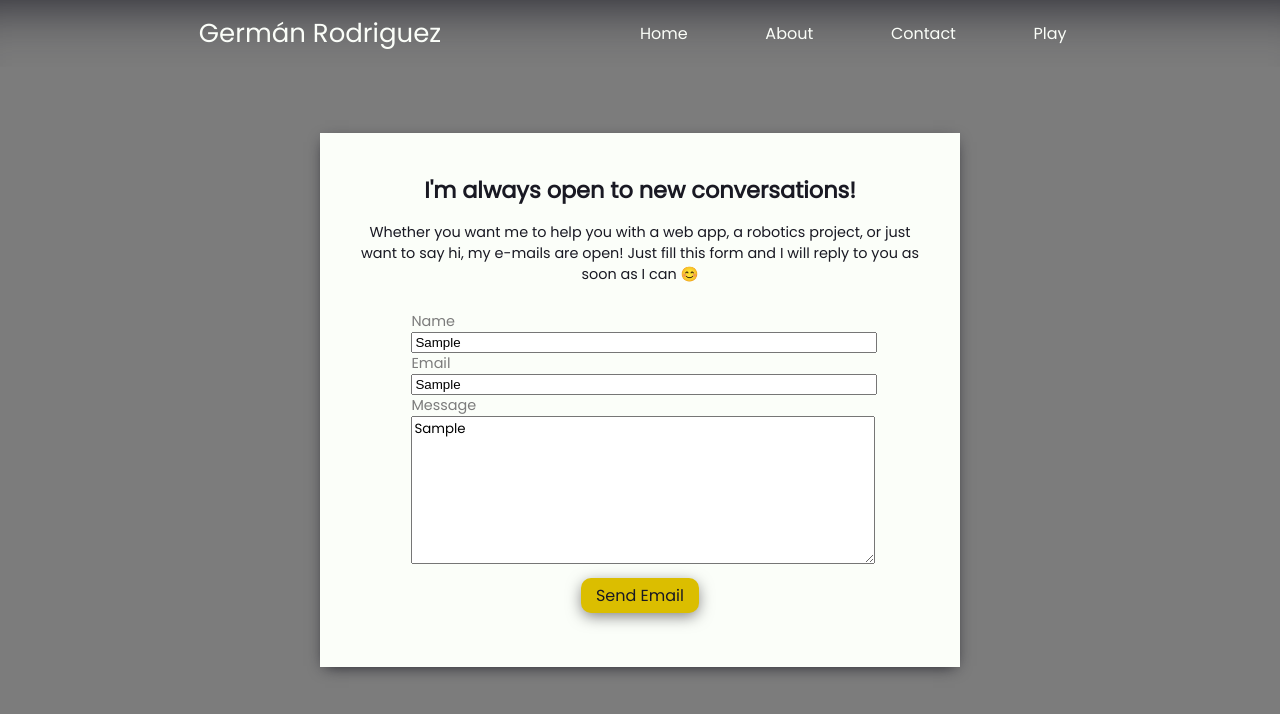
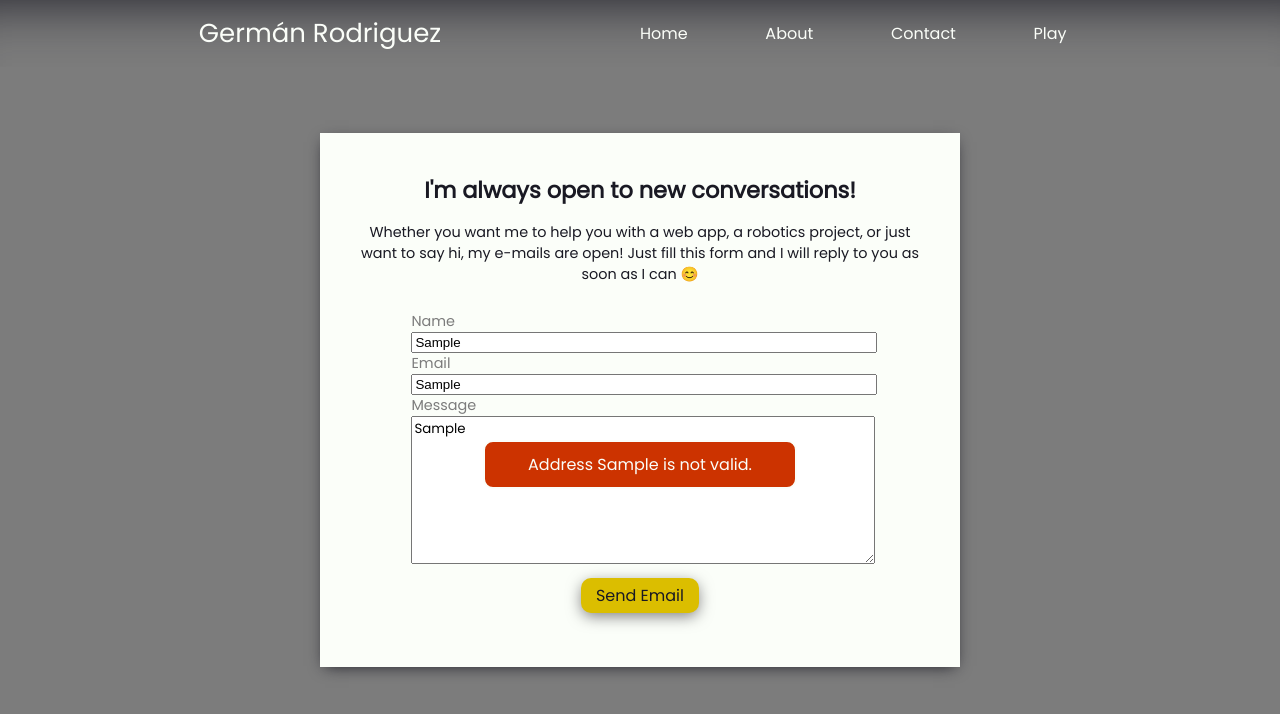
Before and after one commit to GrmanRodriguez/personal-website, a React (Create React App) app: page /contact in a window 1280 px wide. Both pictures are taken after typing "Sample", "Sample", "Sample" into the empty fields and a click on the button "Send Email". Shown: the top 714 px of the page. Built offline with nearby package versions, Linux system fonts and the light colour scheme.

Commit message:
Added popup message with custom hook

```diff
--- /dev/null
+++ b/src/app/components/popup/index.tsx
@@ -0,0 +1,32 @@
+import React from 'react'
+import { Transition } from 'react-transition-group';
+import { PopupBox } from './styles'
+
+interface PopupProps {
+    children: React.ReactNode;
+    inProp: boolean;
+    danger?: boolean;
+
+}
+
+function Popup({children, inProp, danger} : PopupProps) : JSX.Element {
+
+    const duration : number = 300;
+
+    return (
+        <Transition in={inProp} timeout={duration}>
+            {
+                state => (
+                    <PopupBox state={state} danger={danger}>
+                        <div className="box">
+                            {children}
+                        </div>
+                    </PopupBox>
+                )
+            }
+        </Transition>
+
+    )
+}
+
+export default Popup
--- /dev/null
+++ b/src/app/components/popup/styles.tsx
@@ -0,0 +1,54 @@
+import styled from 'styled-components'
+
+interface PopupBoxProps {
+    danger? : boolean;
+    state: string;
+}
+
+const setPropertyFromState = function(state : string, onEntering : string, onEntered : string, onExiting : string, onExited : string, onDefault : string) : string {
+    switch (state) {
+        case 'entering':
+            return onEntering
+        case 'entered':
+            return onEntered
+        case 'exiting':
+            return onExiting
+        case 'exited':
+            return onExited
+        default:
+            return onDefault
+    }
+}
+
+export const PopupBox = styled.div<PopupBoxProps>`
+    position: fixed;
+    width: max(350px, 40%);
+    padding-top: 5vh;
+    padding-bottom: 5vh;
+    top: 50%;
+    left: 50%;
+    transform: translateX(-50%);
+    display: flex;
+    justify-content: center;
+    align-items: center;
+    pointer-events: none;
+
+    .box {
+        width: max(300px, 30%);
+        padding: 10px 5px;
+        color: var(--white);
+        background-color: ${props => props.danger ? '#cc3300' : '#339900'};
+        border: 2px solid var(--white);
+        border-radius: 10px;
+        transition: opacity var(--animation), transform var(--animation-slower);
+        text-align: center;
+        transform: ${props => (setPropertyFromState(props.state,
+                                                    'translateY(30%)',
+                                                    'translateY(0)',
+                                                    'translateY(0)',
+                                                    'translateY(30%)',
+                                                    'translateY(0)'))};
+        opacity: ${props=> (setPropertyFromState(props.state,'0','1','1','0','1'))};
+        pointer-events: none;
+    }
+`
--- /dev/null
+++ b/src/app/hooks/usePopup.tsx
@@ -0,0 +1,23 @@
+import React, { useState } from 'react'
+import Popup from '../components/popup'
+
+const usePopup = function() : [JSX.Element, (message : string, timeout: number, danger? : boolean)=>void]{
+    const [inStatus, setInStatus] = useState<boolean>(false)
+    const [danger, setDanger] = useState<boolean>(false)
+    const [message, setMessage] = useState<string>('')
+
+    const showPopup = function(message : string, timeout: number, danger? : boolean) {
+        setMessage(message)
+        setDanger(danger || false)
+        setInStatus(true)
+        setTimeout(()=>{
+            setInStatus(false)
+        }, timeout)
+    }
+
+    const PopupComponent = <Popup inProp={inStatus} danger={danger}>{message}</Popup>
+
+    return ([PopupComponent, showPopup])
+}
+
+export default usePopup
--- a/src/app/views/contact/index.tsx
+++ b/src/app/views/contact/index.tsx
@@ -1,9 +1,9 @@
-import React, { useState } from 'react'
+import React, { useState, useEffect } from 'react'
 import axios from 'axios'
 import { ToggleNavbarProps } from '../../util';
 import { GridLayout, LayoutColors, StyledButton } from '../../style/shared-style-components';
 import { FormIntroduction, FormPanel, FormMessage, Form, Label, SingleLineInput, MultiLineInput, FormButton } from './styles';
-import { useEffect } from 'react';
+import usePopup from '../../hooks/usePopup';
 
 function Contact({ setWhiteNavbar } : ToggleNavbarProps) : JSX.Element {
 
@@ -18,11 +18,14 @@ function Contact({ setWhiteNavbar } : ToggleNavbarProps) : JSX.Element {
     const [contactEmail, setContactEmail] = useState<string>("");
     const [emailMessage, setEmailMessage] = useState<string>("");
 
+    const [PopupComponent, showPopup] = usePopup();
+    const popupTimeout : number = 3000;
+
     const isEmailAddressValid = function(email : string) : boolean {
         return emailRegularExpression.test(email);
     }
 
-    const isMessageNotEmpty = function(message : string) : boolean {
+    const isMessageWithText = function(message : string) : boolean {
         return message !== "";
     }
 
@@ -47,25 +50,31 @@ function Contact({ setWhiteNavbar } : ToggleNavbarProps) : JSX.Element {
     }
 
     const onFormSend = async function() : Promise<void> {
+        try {
             if (!isEmailAddressValid(contactEmail))
             {
-            alert(`Address ${contactEmail} is not valid.`);
+                showPopup(`Address ${contactEmail} is not valid.`, popupTimeout, true);
                 return;
             }
-        if (!isMessageNotEmpty(emailMessage))
+            if (!isMessageWithText(emailMessage))
             {
-            alert("Unable to send an empty message.");
+                showPopup("Unable to send an empty message.", popupTimeout, true);
                 return;
             }
-
             await sendEmail();
             setContactName("");
             setContactEmail("");
             setEmailMessage("");
+            showPopup("Email sent! 📨", popupTimeout)
+        } catch (err) {
+            showPopup("Something wrong happened when sending the email 😿. Try again?", popupTimeout, true)
+        }
+
     }
 
     return (
         <GridLayout color={LayoutColors.Gray}>
+            {PopupComponent}
             <FormPanel>
                 <FormIntroduction>
                     I'm always open to new conversations!
```
Lines whose indentation alone changed are shown as unchanged.
